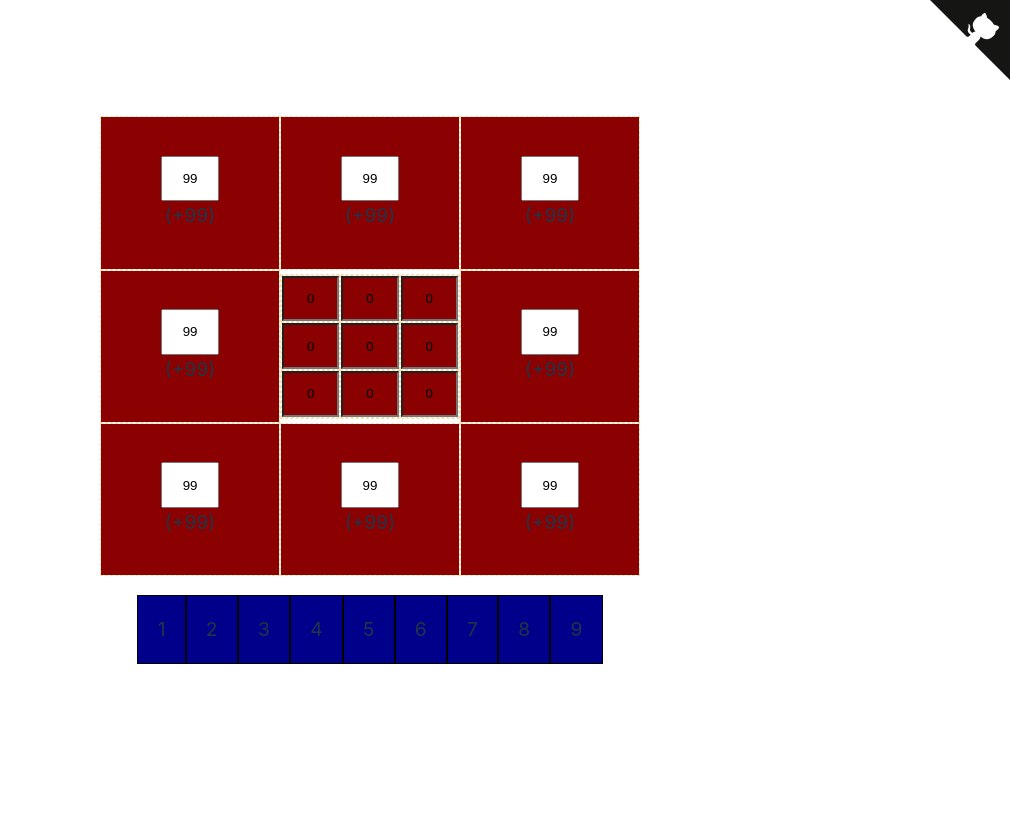
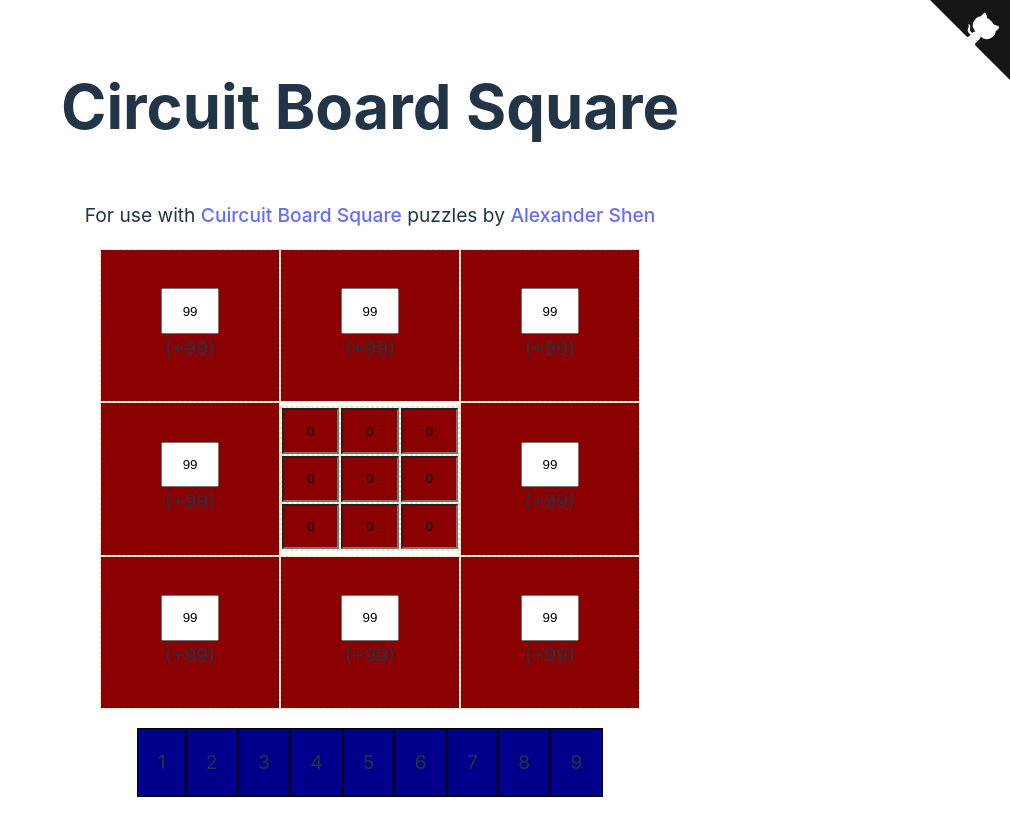
Before and after one commit to edbrannin/circuit-board-square-ui, a React (Vite) app: page / in a window 1280 px wide. Shown: the top 836 px of the page, without its empty margins (270-1280 px from the left). Before the commit the page ends 800 px from the top, so only its background shows below. Built offline with nearby package versions, Linux system fonts and the light colour scheme.

Commit message:
Add heading & link to the puzzle book

```diff
--- a/src/App.tsx
+++ b/src/App.tsx
@@ -7,13 +7,15 @@ import { ConstraintsContext } from './useConstraints';
 import InputPalette from './InputPalette';
 
 function App() {
-  // const [count, setCount] = useState(0)
-
   const [constraints, setConstraints] = useState<Constraints>([99, 99, 99, 99, 99, 99, 99, 99]);
   const [inputs, setInputs] = useState<Inputs>([0, 0, 0, 0, 0, 0, 0, 0, 0])
 
   return (
     <>
+      <h1>Circuit Board Square</h1>
+      <p>
+        For use with <a href="https://alexandershen.itch.io/circuit-board-square">Cuircuit Board Square</a> puzzles by <a href="https://alexandershen.itch.io/">Alexander Shen</a>
+      </p>
       <InputsContext.Provider value={{ inputs, setInputs }}>
         <ConstraintsContext.Provider value={{ constraints, setConstraints }}>
           <Board
```
